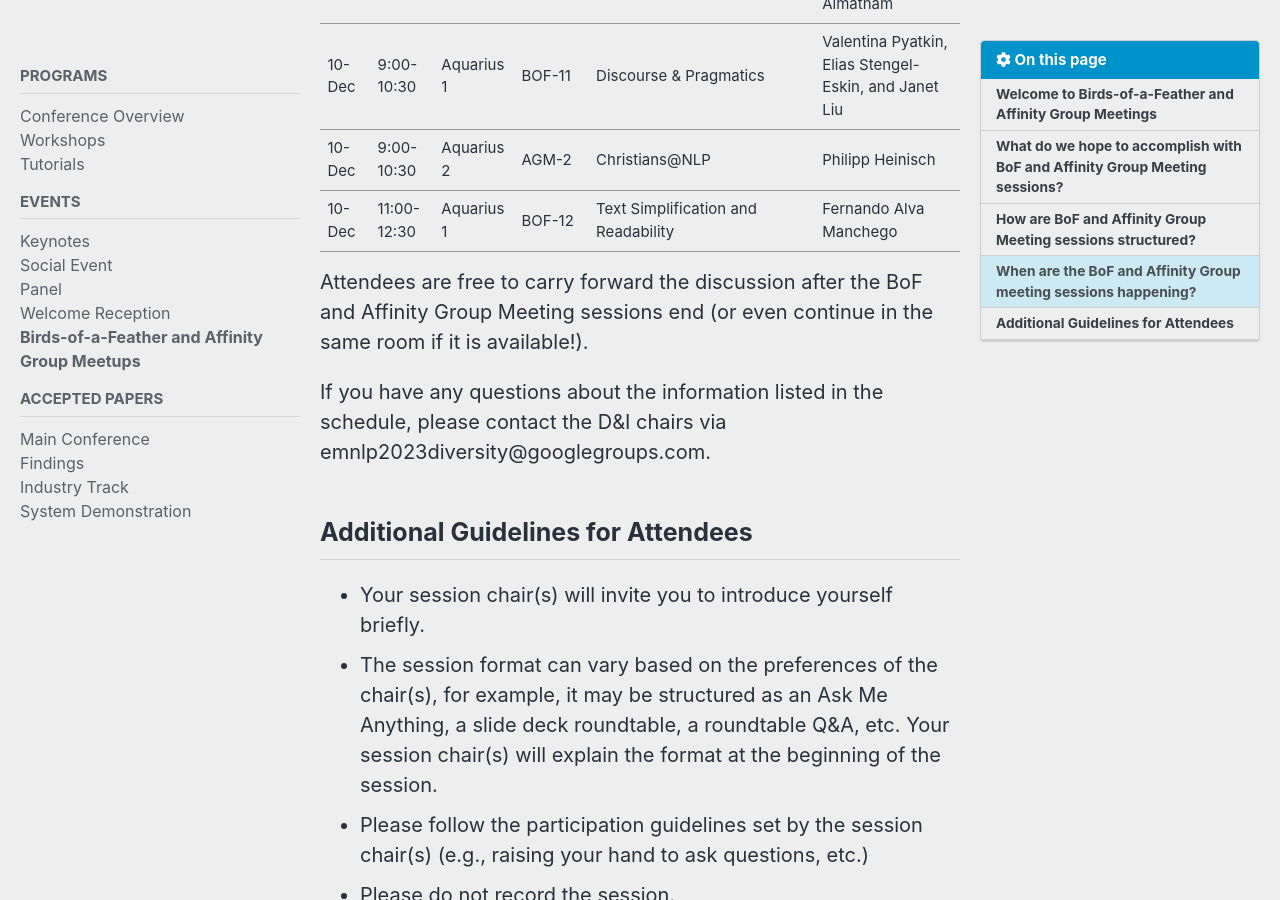
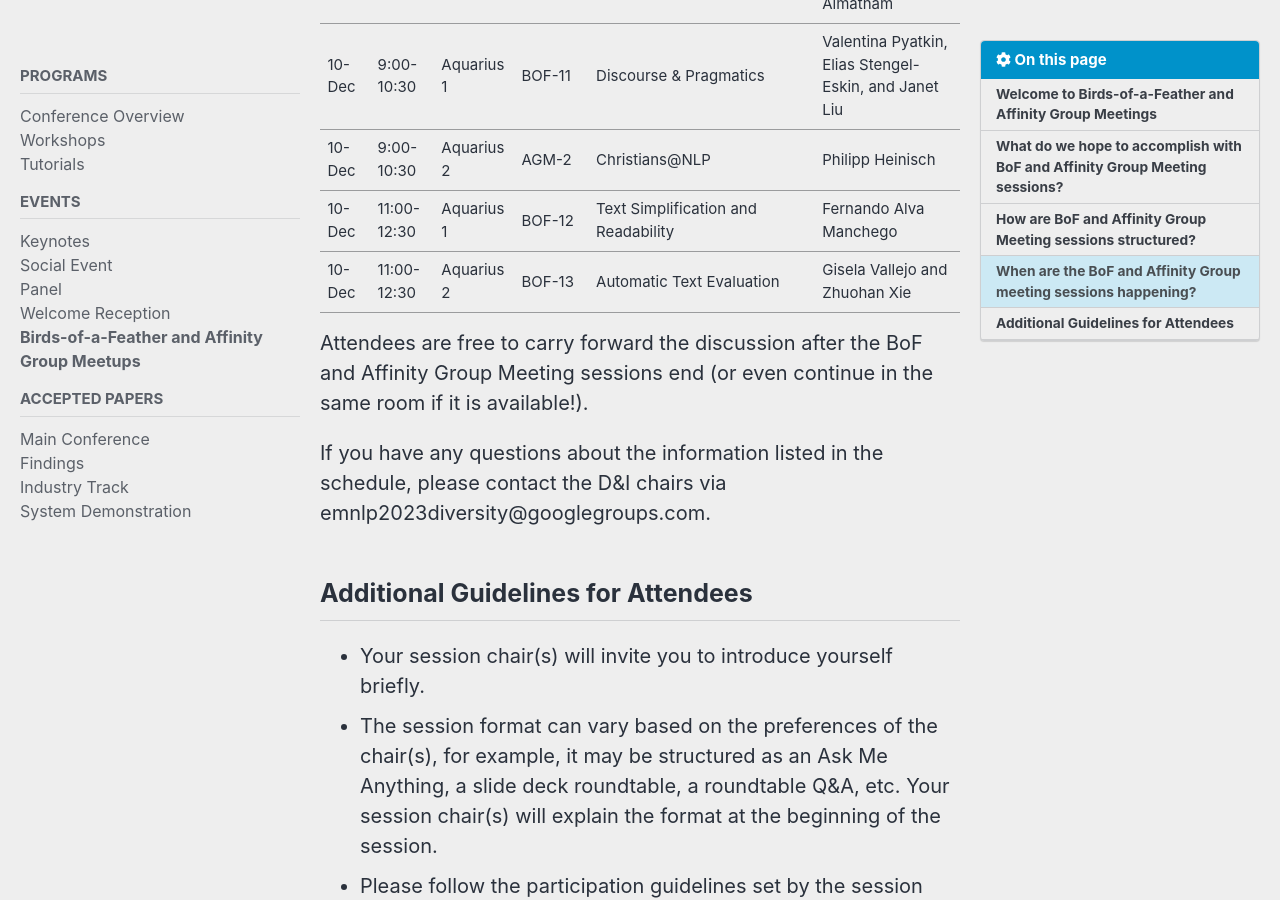
Before and after one commit to acl-org/emnlp-2023, a Jekyll site: the page built from _pages/program/bof.md, in a window 1280 px wide and 900 px high, scrolled down 2257 px. Built offline with Jekyll 4.4.1, drawn with Linux system fonts in a browser that asks for light colours; cached includes are drawn as plain includes; nearby versions of some CDN libraries.

Commit message:
update bof

```diff
--- a/_pages/program/bof.md
+++ b/_pages/program/bof.md
@@ -52,6 +52,7 @@ At EMNLP 2023, we continue the tradition of conducting birds-of-a-feather (or Bo
 <tr><td>10-Dec</td><td>9:00-10:30</td><td>Aquarius 1</td><td>BOF-11</td><td>Discourse & Pragmatics</td><td>Valentina Pyatkin, Elias Stengel-Eskin, and Janet Liu</td></tr>
 <tr><td>10-Dec</td><td>9:00-10:30</td><td>Aquarius 2</td><td>AGM-2</td><td>Christians@NLP</td><td>Philipp Heinisch</td></tr>
 <tr><td>10-Dec</td><td>11:00-12:30</td><td>Aquarius 1</td><td>BOF-12</td><td>Text Simplification and Readability</td><td>Fernando Alva Manchego</td></tr>
+<tr><td>10-Dec</td><td>11:00-12:30</td><td>Aquarius 2</td><td>BOF-13</td><td>Automatic Text Evaluation</td><td>Gisela Vallejo and Zhuohan Xie</td></tr>
 </table>
 
 Attendees are free to carry forward the discussion after the BoF and Affinity Group Meeting sessions end (or even continue in the same room if it is available!).
```
